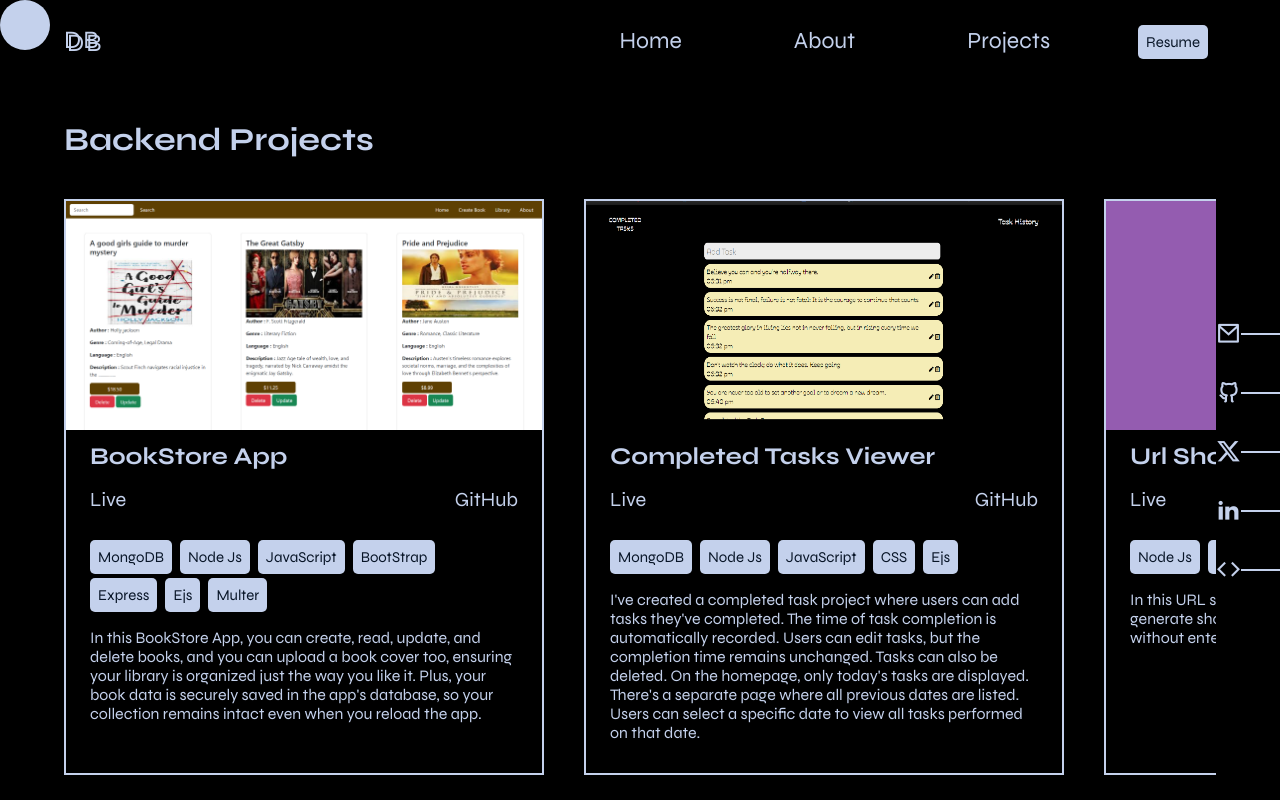
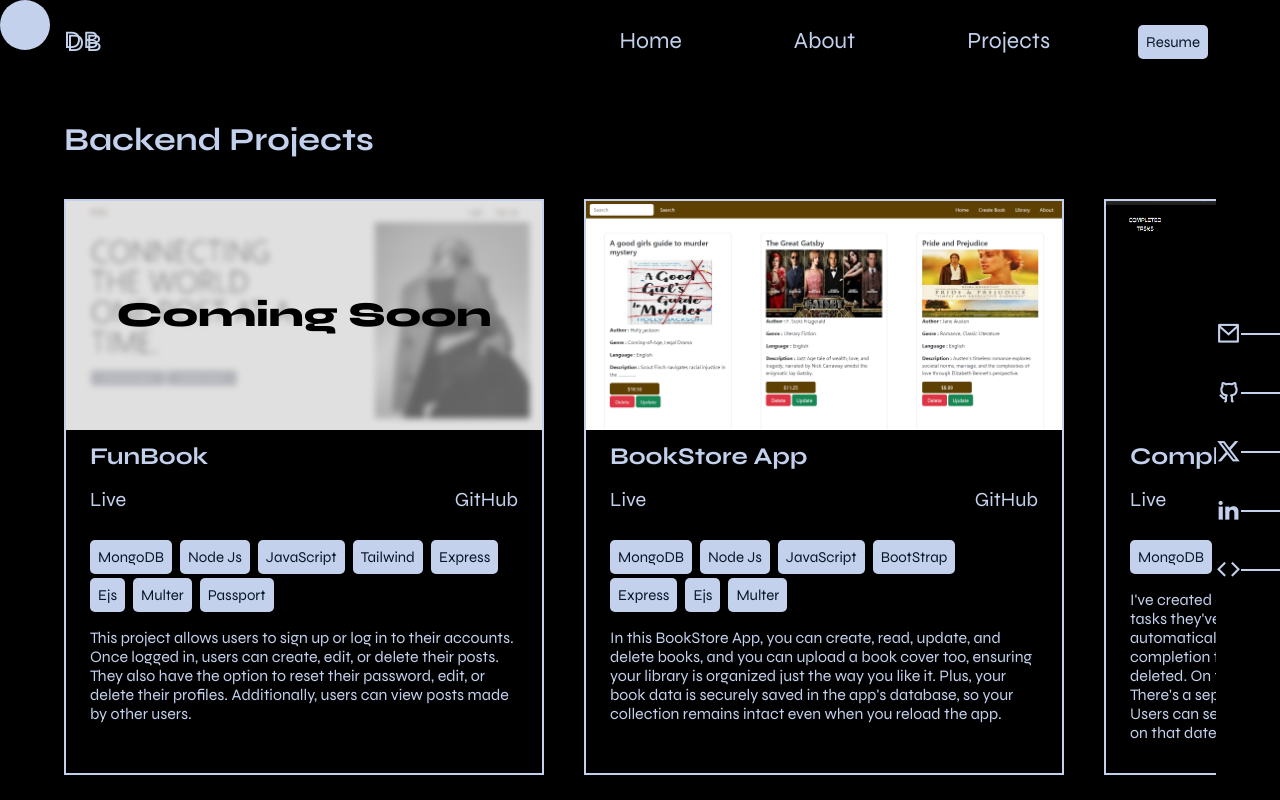
Before and after one commit to Devanshi-Bilthare/Portfolio, a React (Create React App) app: page /project in a window 1280 px wide. Built offline with nearby package versions, Linux system fonts and the light colour scheme; the HTML template or start-up script is replaced by a standard one; a web font is replaced by a local one.

Commit message:
added new backend project that is in progress

```diff
--- a/src/Pages/Project/BackendProject.jsx
+++ b/src/Pages/Project/BackendProject.jsx
@@ -11,6 +11,7 @@ function BackendProject() {
 
         <div className="proj" key={index}>
             <img src={project.img} alt="" />
+            {project.status === 'inprogress' ? <div className="progress">Coming Soon</div>:''}
             <h2>{project.projName}</h2>
             <div className="project_links">
                 <a href={project.live}>Live</a>
--- a/src/Pages/Project/Project.css
+++ b/src/Pages/Project/Project.css
@@ -22,6 +22,7 @@ h1{
     border: 2px solid #C4D1EC;
     flex-shrink: 0;
     overflow: hidden;
+    position: relative;
 }
 
 .proj h2{
@@ -31,6 +32,21 @@ h1{
 img{
     width: 100%;
     height: 40%;
+}
+
+.progress{
+    width: 100%;
+    height: 40%;
+    background-color: rgba(196, 194, 194, 0.508);
+    position: absolute;
+    top: 0;
+    backdrop-filter: blur(3px);
+    font-size: 35px;
+    font-weight: 800;
+    color: #000000;
+    display: flex;
+    justify-content: center;
+    align-items: center;
 }
 .project_links{
     display: flex;
--- a/src/Pages/Project/ProjectData.jsx
+++ b/src/Pages/Project/ProjectData.jsx
@@ -25,6 +25,7 @@ import vsCode from '../../project-assets/Vs-code.png'
 import urlShortner from '../../project-assets/url-shortner.png'
 import bookStore from '../../project-assets/BookStore.png'
 import tasksList from '../../project-assets/Tasks-list.png'
+import funBook from '../../project-assets/funBook.png'
 
 
 const projectData = [
@@ -35,6 +36,7 @@ const projectData = [
       github: "https://github.com/Devanshi-Bilthare/brain_space",
       skilused: ["HTML", "CSS", "JavaScript", "GSAP"],
       disc: "Brain Space: Developed with a focus on creating captivating animations and a visually appealing user interface. Utilized skills in animation design, UI/UX design, and front-end development to craft an engaging user experience.",
+      status: "completed",
       type:"animated"
     },
     {
@@ -44,6 +46,7 @@ const projectData = [
       github: "https://github.com/Devanshi-Bilthare/pretty-bloom",
       skilused: ["JavaScript", "GSAP"],
       disc: "“Pretty Bloom” is a captivating web project where creativity meets technology. Using GSAP animations, I brought elements to life, seamlessly blending smooth transitions and dynamic effects. The minimalist design showcases my work effectively.",
+      status: "completed",
       type:"animated"
     },
     {
@@ -53,6 +56,7 @@ const projectData = [
       github: "https://github.com/Devanshi-Bilthare/we-think-elastic",
       skilused: ["HTML", "CSS", "JavaScript", "GSAP"],
       disc: "We Think Elastic is a website where I've poured all my creativity and considerable thought. It incorporates GSAP animations and numerous scroll trigger effects. This creative website is designed purely for user satisfaction and showcases my mastery of animations",
+      status: "completed",
       type:"animated"
     },
     {
@@ -62,6 +66,7 @@ const projectData = [
       github: "https://cara-ecom-store.netlify.app/",
       skilused: ["React","JavaScript","HTML","CSS"],
       disc: "Cara is an E-Commerce platform featuring advanced search filters, secure login, individual product pages, and a convenient cart for a personalized and secure shopping experience, ensuring ease of navigation and efficient purchasing.",
+      status: "completed",
       type:"frontend"
     },
     {
@@ -71,6 +76,7 @@ const projectData = [
       github: "https://github.com/Devanshi-Bilthare/Docs-Project",
       skilused: ["React","Tailwind CSS","Framer Motion"],
       disc: "Docs Drag is a dynamic web application designed to streamline document management. Developed using React, Tailwind CSS, and Framer Motion, it offers seamless drag-and-drop functionality for organizing files efficiently. The minimalist interface prioritizes usability, with each card dynamically presenting file details and download options.",
+      status: "completed",
       type:"frontend"
     },
     {
@@ -80,6 +86,7 @@ const projectData = [
       github: "",
       skilused: ["React","JavaScript","HTML","CSS"],
       disc: "I've crafted my portfolio to exhibit diverse projects and skills, offering insight into my capabilities. Learn more about me through this platform, complete with links to my socials. Explore my journey and discover how I bring creativity and expertise to each endeavor.",
+      status: "completed",
       type:"frontend"
     },
     {
@@ -89,49 +96,64 @@ const projectData = [
       github: "https://github.com/Devanshi-Bilthare/weather-app",
       skilused: ["JavaScript","HTML","CSS","API Integration"],
       disc: "This is a weather app where you can search for the temperature, humidity, wind speed, min/max temperature, and current weather conditions for any city, state, or country. It's also responsive! I utilized a weather API for data retrieval.",
+      status: "completed",
       type:"frontend"
     },{
       img:smoothie,
+      status: "completed",
       type:'landing'
     }
     ,{
       img:webAgency,
+      status: "completed",
       type:'landing'
     },{
       img:codeInk,
+      status: "completed",
       type:'landing'
     },{
       img:beVideo,
+      status: "completed",
       type:'landing'
     },{
       img:comingSoon,
+      status: "completed",
       type:'landing'
     },{
       img:unlimited,
+      status: "completed",
       type:'landing'
     },{
       img:deathNote,
+      status: "completed",
       type:'landing'
     },{
       img:lacoste,
+      status: "completed",
       type:'landing'
     },{
       img:phuket,
+      status: "completed",
       type:'landing'
     },{
       img:lifeAndDeath,
+      status: "completed",
       type:'landing'
     },{
       img:questFamily,
+      status: "completed",
       type:'landing'
     },{
       img:F3,
+      status: "completed",
       type:'landing'
     },{
       img:marlboro,
+      status: "completed",
       type:'landing'
     },{
       img:fashionBook,
+      status: "completed",
       type:'landing'
     },
     {
@@ -141,15 +163,27 @@ const projectData = [
       github: "https://github.com/Devanshi-Bilthare/Rejouice",
       skilused: ["HTML", "CSS", "JavaScript", "GSAP"],
       disc: "Rejoice is an animated website where I have used Locomotive.js for smooth scrolling, Swiper.js for automatic carousel effects, and GSAP for creative animations.",
+      status: "completed",
       type:"animated"
+    },
+    {
+      projName:"FunBook",
+      img: funBook,
+      live: "https://twitter.com/Devanshihihi/status/ completed,1789326526946709694",
+      github: "https://github.com/Devanshi-Bilthare/Social-media",
+      skilused: ["MongoDB","Node Js","JavaScript", "Tailwind", "Express","Ejs","Multer","Passport"],
+      disc: "This project allows users to sign up or log in to their accounts. Once logged in, users can create, edit, or delete their posts. They also have the option to reset their password, edit, or delete their profiles. Additionally, users can view posts made by other users.",
+      status: "inprogress",
+      type:"backend"
     },
     {
       projName:"BookStore App",
       img: bookStore,
-      live: "https://twitter.com/Devanshihihi/status/1780928825360310701",
+      live: "https://twitter.com/Devanshihihi/status/ completed,1780928825360310701",
       github: "https://github.com/Devanshi-Bilthare/BookStore",
       skilused: ["MongoDB","Node Js","JavaScript", "BootStrap", "Express","Ejs","Multer"],
       disc: "In this BookStore App, you can create, read, update, and delete books, and you can upload a book cover too, ensuring your library is organized just the way you like it. Plus, your book data is securely saved in the app's database, so your collection remains intact even when you reload the app.",
+      status: "completed",
       type:"backend"
     },
     {
@@ -159,24 +193,27 @@ const projectData = [
       github: "https://github.com/Devanshi-Bilthare/tasks-list",
       skilused: ["MongoDB","Node Js","JavaScript", "CSS","Ejs"],
       disc: "I've created a completed task project where users can add tasks they've completed. The time of task completion is automatically recorded. Users can edit tasks, but the completion time remains unchanged. Tasks can also be deleted. On the homepage, only today's tasks are displayed. There's a separate page where all previous dates are listed. Users can select a specific date to view all tasks performed on that date.",
+      status: "completed",
       type:"backend"
     },
     {
       projName:"Url Shortner",
       img: urlShortner,
-      live: "https://twitter.com/Devanshihihi/status/1771572799464685602",
+      live: "https://twitter.com/Devanshihihi/status/ completed,1771572799464685602",
       github: "https://github.com/Devanshi-Bilthare/url-shortner",
       skilused: ["Node Js","JavaScript", "CSS", "Express","Ejs"],
       disc: "In this URL shortener project, users can input long URLs to generate shortened versions. If they attempt to submit without entering anything, a warning message is displayed.",
+      status: "completed",
       type:"backend"
     },
     {
       projName:"Vs-Code Clone",
       img: vsCode,
-      live: "https://twitter.com/Devanshihihi/status/1770132605800706079",
+      live: "https://twitter.com/Devanshihihi/status/ completed,1770132605800706079",
       github: "https://github.com/Devanshi-Bilthare/VScode-clone",
       skilused: ["Node Js","JavaScript", "CSS", "Express","Ejs","File System"],
       disc: "In this VS Code app, users can create files, read their contents, view a list of files on the left side, update file data, and delete files.",
+      status: "completed",
       type:"backend"
     },
   ];
```
Also changed, not shown: src/project-assets/funBook.png (added).
